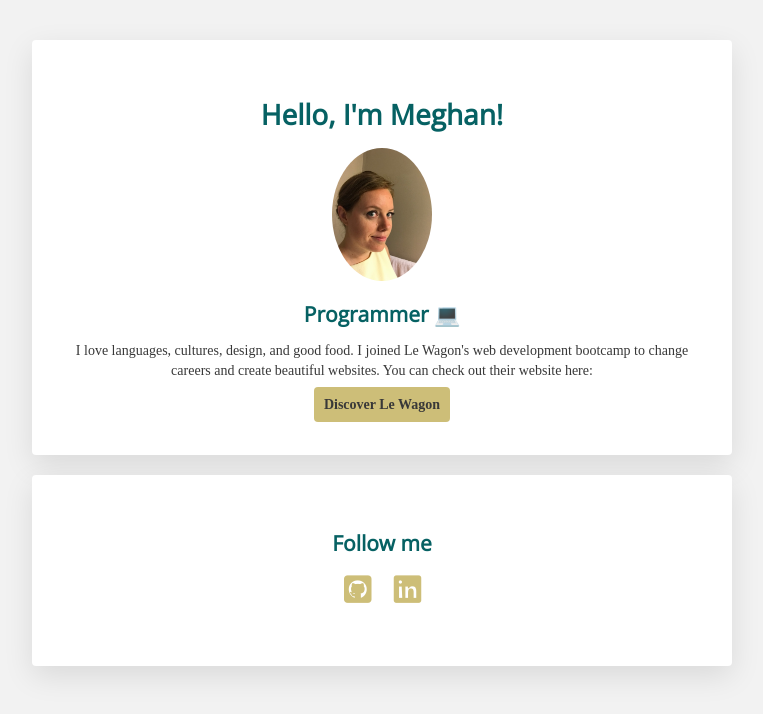
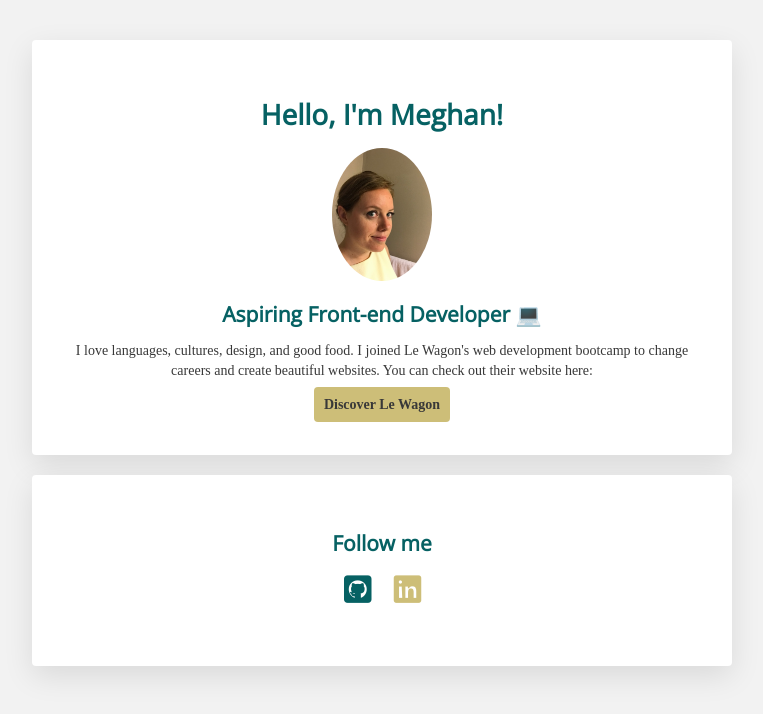
Before and after one commit to emmejyay/profile, a plain HTML site: page index.html in a window 1280 px wide. In both pictures the pointer is over the link 615 px from the left and 590 px from the top of the page. Shown: the whole page, without its empty margins (258-1021 px from the left). Drawn offline with nearby package versions, Linux system fonts and the light colour scheme; a web font is replaced by a local one.

Commit message:
make my profile prettier

```diff
--- a/index.html
+++ b/index.html
@@ -16,7 +16,7 @@
         <h1>Hello, I'm Meghan!</h1>
       </div>
       <img src="images/me.JPG" class="img-circle" width="100px" alt="A picture of Meghan">
-      <h2>Programmer 💻</h2>
+      <h2>Aspiring Front-end Developer 💻</h2>
       <p>I love languages, cultures, design, and good food. I joined Le Wagon's web development bootcamp to change careers and create beautiful websites.  You can check out their website here:</p>
         <a class="btn-round" href="https://www.lewagon.com/" target="_blank">Discover Le Wagon</a>
     </div>
--- a/style.css
+++ b/style.css
@@ -97,6 +97,10 @@ ul {
   font-size: 30px;
 }
 
+.list-inline > li > a:hover {
+  color: #066163;
+}
+
 .btn-round {
   border-radius: 4px;
 }
```
